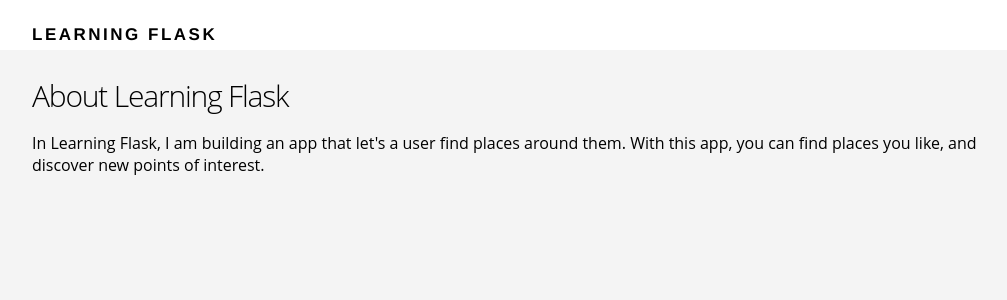
After one commit to AddyDaddy/first-flask, a Flask app: page /about in a window 1280 px wide. The commit adds this page. Shown: the top 300 px of the page, without its empty margins (108-1115 px from the left). Run offline with Flask 2, Linux system fonts and the light colour scheme; some web fonts are replaced.

Commit message:
added a new about page, made modification to routes for about page, linked 'learn more' to about page

```diff
--- a/routes.py
+++ b/routes.py
@@ -6,6 +6,10 @@ app = Flask(__name__)
 def index():
 	return render_template("index.html")
 
+@app.route("/about")
+def about():
+	return render_template("about.html")
+
 
 if __name__ == "__main__":
 	app.run(debug=True)
--- /dev/null
+++ b/templates/about.html
@@ -0,0 +1,11 @@
+{% extends "layout.html" %}
+
+{% block content %}
+	<main class="about-section">
+		<div class="container">
+
+			<h2>About Learning Flask</h2>
+			<p>In Learning Flask, I am building an app that let's a user find places around them.  With this app, you can find places you like, and discover new points of interest.</p>
+		</div>
+	</main>
+{% endblock %}
--- a/templates/index.html
+++ b/templates/index.html
@@ -8,7 +8,7 @@
 			<div class="section-content">
 				<h2>Discover Places Near You</h2>
 				<a href="#" class="btn-primary">Sign Up</a>
-				<a href="#" class="btn-secondary">Learn More</a>
+				<a href="{{ url_for('about') }}" class="btn-secondary">Learn More</a>
 			</div>
 
 			<div class="section-device">
```
